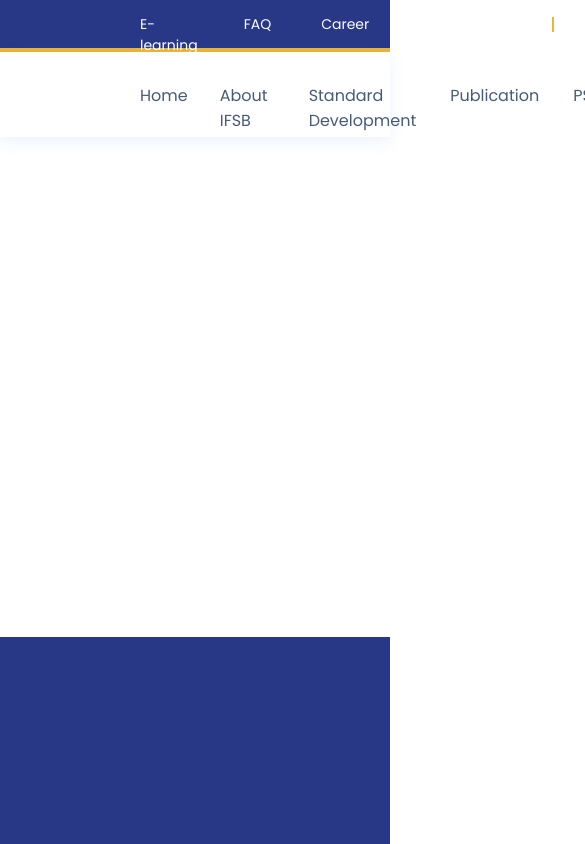
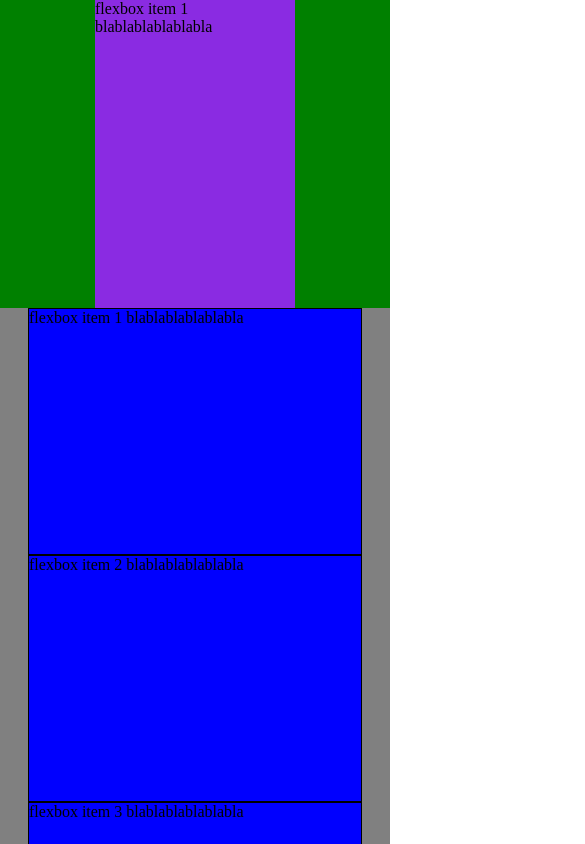
Before and after one commit to Evernew998/seetru-studio-assessment, a React (Vite) app in the folder ISFBWebApp/: page / in a window 390 px wide. Shown: the top 844 px of the page, 585 px wide, since content can reach past the window. Built offline with nearby package versions, Linux system fonts and the light colour scheme.

Commit message:
practiced flexbox using flexbox component

```diff
--- a/ISFBWebApp/src/App.jsx
+++ b/ISFBWebApp/src/App.jsx
@@ -2,6 +2,7 @@ import './components/css/App.css'
 import './components/css/Header.css'
 import './components/css/Navbar.css'
 import './components/css/Sitemap.css'
+import Flexbox from './components/Flexbox'
 
 const Sitemap = () => {
   return (
@@ -87,9 +88,12 @@ const Header = () => {
 const App = () => {
   return (
     <div>
-      <Header />
+      {
+        /* <Header />
       <div style={{height: '500px'}}></div>
-      <Footer />
+      <Footer />*/
+      }
+      <Flexbox />
     </div>
   )
 }
--- /dev/null
+++ b/ISFBWebApp/src/components/Flexbox.jsx
@@ -0,0 +1,32 @@
+import './css/Flexbox.css'
+
+const Flexbox = () => {
+    return (
+        <div className='flexbox-outer'>
+            <div className='flexbox-container-special'>
+                <div className="flexbox-item-special">
+                    flexbox item 1 blablablablablabla
+                </div>
+            </div>
+            <div className="flexbox-container">
+                <div className="flexbox-item">
+                    flexbox item 1 blablablablablabla
+                </div>
+                <div className="flexbox-item">
+                    flexbox item 2 blablablablablabla
+                </div>
+                <div className="flexbox-item">
+                    flexbox item 3 blablablablablabla
+                </div>
+                <div className="flexbox-item">
+                    flexbox item 4 blablablablablabla
+                </div>
+                <div className="flexbox-item">
+                    flexbox item 5 blablablablablabla
+                </div>
+            </div>
+        </div>
+    )
+}
+
+export default Flexbox
--- /dev/null
+++ b/ISFBWebApp/src/components/css/Flexbox.css
@@ -0,0 +1,54 @@
+.flexbox-outer {
+    background: orange;
+    display: flex;
+    padding-left: 140px;
+}
+
+.flexbox-container {
+    background: grey;
+    flex-wrap: wrap;
+    display: flex;
+    padding-left: 55.8px;
+}
+
+.flexbox-container-special {
+    background: green;
+    flex-shrink: 0;
+    display: flex;
+    width: 286px;
+    padding-right: 91px;
+}
+
+.flexbox-item {
+    background: blue;
+    border: 1px solid black;
+    min-width: 334px;
+    flex-grow: 1;
+    height: 247px;
+}
+
+.flexbox-item-special {
+    background: blueviolet;
+    height: 308px;
+    width: 195px;
+}
+
+@media (max-width: 850px) {
+    .flexbox-outer {
+        flex-direction: column;
+        padding-left: 0px;
+    }
+    .flexbox-container {
+        flex-direction: column;
+        align-items: center;
+        padding: 0px;
+    }
+    .flexbox-container-special {
+        width: auto;
+        justify-content: center;
+        padding: 0px;
+    }
+    .flexbox-item-special {
+        width: 200px;
+    }
+}
```
